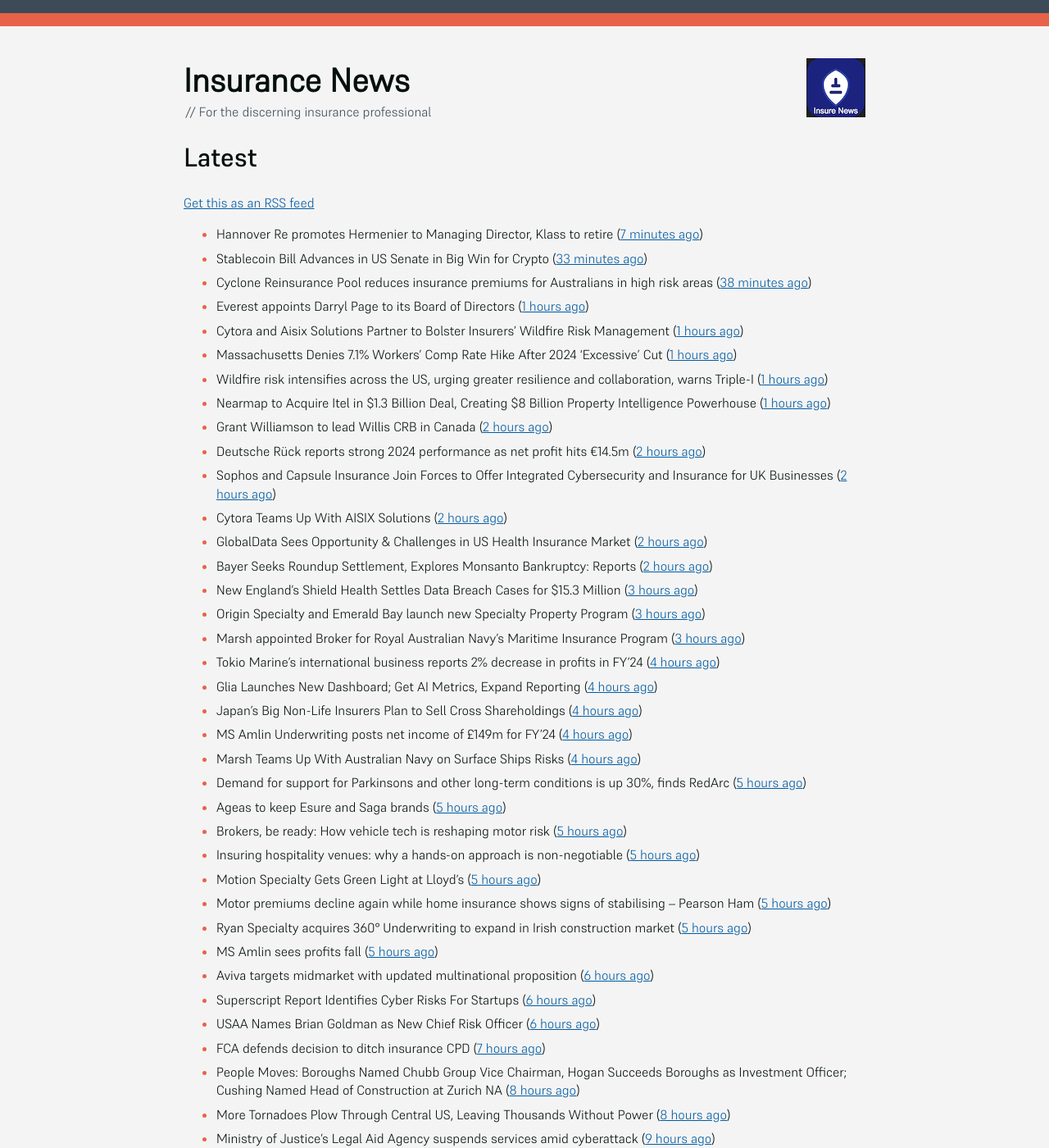
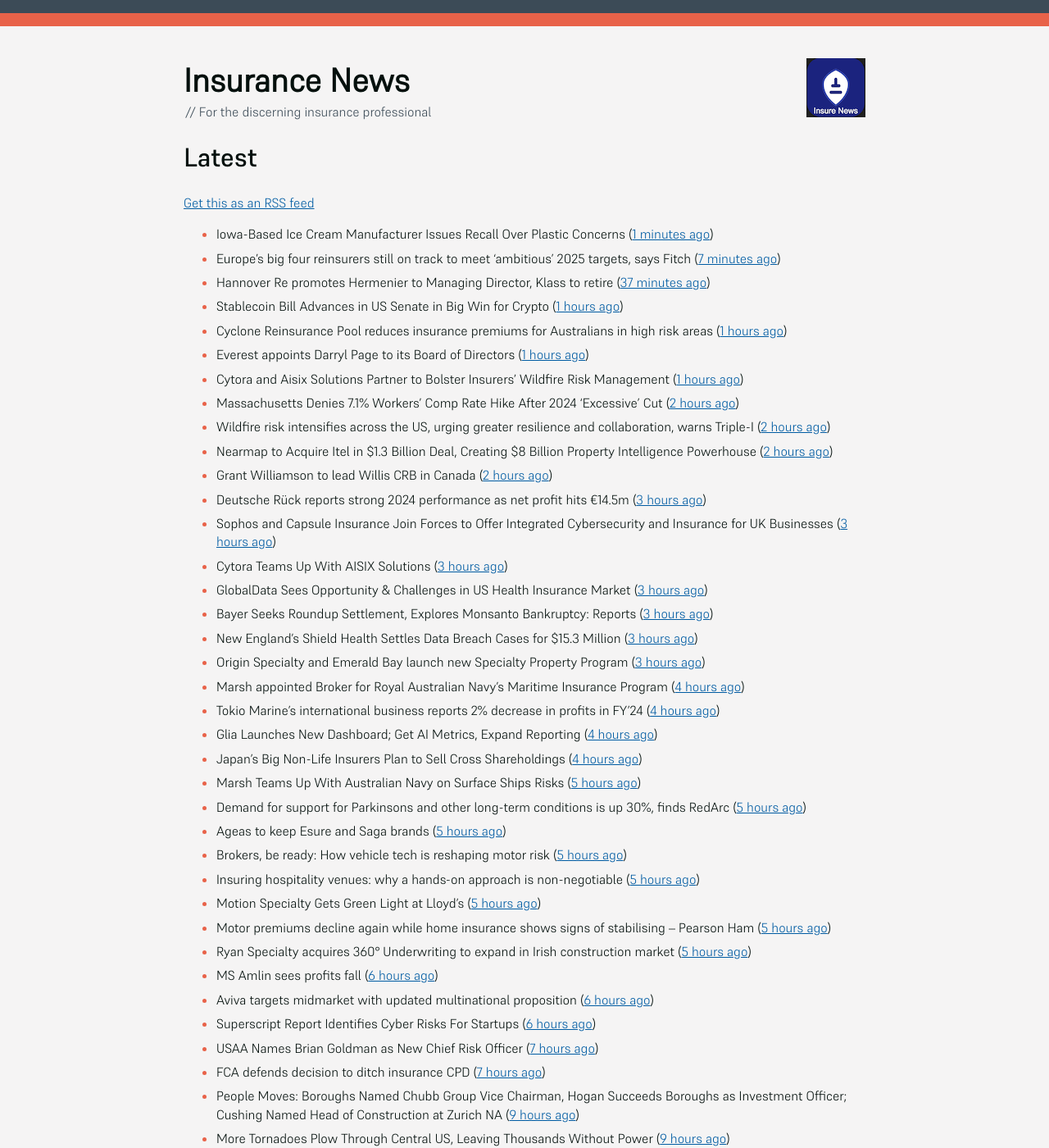
Before and after one commit to mat-0/feeds.thechels.uk, a Jekyll site: the page built from index.md, in a window 1280 px wide and 1400 px high. Shown: the whole window at 82% size. Built offline with Jekyll 4.4.1, drawn with Linux system fonts in a browser that asks for light colours; some of the changed text lies outside the part shown.

Commit message:
New Feed

```diff
--- a/index.md
+++ b/index.md
@@ -8,28 +8,29 @@ description: Latest Updates
 [Get this as an RSS feed](/feed.rss)
 
 <!-- news_marker starts -->
-- Hannover Re promotes Hermenier to Managing Director, Klass to retire ([7 minutes ago](https://www.reinsurancene.ws/hannover-re-promotes-hermenier-to-managing-director-klass-to-retire/))
-- Stablecoin Bill Advances in US Senate in Big Win for Crypto ([33 minutes ago](https://www.insurancejournal.com/news/national/2025/05/20/824512.htm))
-- Cyclone Reinsurance Pool reduces insurance premiums for Australians in high risk areas ([38 minutes ago](https://www.reinsurancene.ws/cyclone-reinsurance-pool-reduces-insurance-premiums-for-australians-in-high-risk-areas/))
+- Iowa-Based Ice Cream Manufacturer Issues Recall Over Plastic Concerns ([1 minutes ago](https://www.insurancejournal.com/news/midwest/2025/05/20/824520.htm))
+- Europe’s big four reinsurers still on track to meet ‘ambitious’ 2025 targets, says Fitch ([7 minutes ago](https://www.reinsurancene.ws/europes-big-four-reinsurers-still-on-track-to-meet-ambitious-2025-targets-says-fitch/))
+- Hannover Re promotes Hermenier to Managing Director, Klass to retire ([37 minutes ago](https://www.reinsurancene.ws/hannover-re-promotes-hermenier-to-managing-director-klass-to-retire/))
+- Stablecoin Bill Advances in US Senate in Big Win for Crypto ([1 hours ago](https://www.insurancejournal.com/news/national/2025/05/20/824512.htm))
+- Cyclone Reinsurance Pool reduces insurance premiums for Australians in high risk areas ([1 hours ago](https://www.reinsurancene.ws/cyclone-reinsurance-pool-reduces-insurance-premiums-for-australians-in-high-risk-areas/))
 - Everest appoints Darryl Page to its Board of Directors ([1 hours ago](https://www.reinsurancene.ws/everest-appoints-darryl-page-to-its-board-of-directors/))
 - Cytora and Aisix Solutions Partner to Bolster Insurers’ Wildfire Risk Management ([1 hours ago](https://www.insurtechinsights.com/cytora-and-aisix-solutions-partner-to-bolster-insurers-wildfire-risk-management/))
-- Massachusetts Denies 7.1% Workers’ Comp Rate Hike After 2024 ‘Excessive’ Cut ([1 hours ago](https://www.insurancejournal.com/news/east/2025/05/20/824489.htm))
-- Wildfire risk intensifies across the US, urging greater resilience and collaboration, warns Triple-I ([1 hours ago](https://www.reinsurancene.ws/wildfire-risk-intensifies-across-the-us-urging-greater-resilience-and-collaboration-warns-triple-i/))
-- Nearmap to Acquire Itel in $1.3 Billion Deal, Creating $8 Billion Property Intelligence Powerhouse ([1 hours ago](https://www.insurtechinsights.com/nearmap-to-acquire-itel-in-1-3-billion-deal-creating-8-billion-property-intelligence-powerhouse/))
+- Massachusetts Denies 7.1% Workers’ Comp Rate Hike After 2024 ‘Excessive’ Cut ([2 hours ago](https://www.insurancejournal.com/news/east/2025/05/20/824489.htm))
+- Wildfire risk intensifies across the US, urging greater resilience and collaboration, warns Triple-I ([2 hours ago](https://www.reinsurancene.ws/wildfire-risk-intensifies-across-the-us-urging-greater-resilience-and-collaboration-warns-triple-i/))
+- Nearmap to Acquire Itel in $1.3 Billion Deal, Creating $8 Billion Property Intelligence Powerhouse ([2 hours ago](https://www.insurtechinsights.com/nearmap-to-acquire-itel-in-1-3-billion-deal-creating-8-billion-property-intelligence-powerhouse/))
 - Grant Williamson to lead Willis CRB in Canada ([2 hours ago](https://www.reinsurancene.ws/grant-williamson-to-lead-willis-crb-in-canada/))
-- Deutsche Rück reports strong 2024 performance as net profit hits €14.5m ([2 hours ago](https://www.reinsurancene.ws/deutsche-ruck-reports-strong-2024-performance-as-net-profit-hits-e14-5m/))
-- Sophos and Capsule Insurance Join Forces to Offer Integrated Cybersecurity and Insurance for UK Businesses ([2 hours ago](https://www.insurtechinsights.com/sophos-and-capsule-insurance-join-forces-to-offer-integrated-cybersecurity-and-insurance-for-uk-businesses/))
-- Cytora Teams Up With AISIX Solutions ([2 hours ago](https://insurance-edge.net/2025/05/20/cytora-teams-up-with-aisix-solutions/))
-- GlobalData Sees Opportunity & Challenges in US Health Insurance Market ([2 hours ago](https://insurance-edge.net/2025/05/20/globaldata-sees-opportunity-challenges-in-us-health-insurance-market/))
-- Bayer Seeks Roundup Settlement, Explores Monsanto Bankruptcy: Reports ([2 hours ago](https://www.insurancejournal.com/news/national/2025/05/20/824477.htm))
+- Deutsche Rück reports strong 2024 performance as net profit hits €14.5m ([3 hours ago](https://www.reinsurancene.ws/deutsche-ruck-reports-strong-2024-performance-as-net-profit-hits-e14-5m/))
+- Sophos and Capsule Insurance Join Forces to Offer Integrated Cybersecurity and Insurance for UK Businesses ([3 hours ago](https://www.insurtechinsights.com/sophos-and-capsule-insurance-join-forces-to-offer-integrated-cybersecurity-and-insurance-for-uk-businesses/))
+- Cytora Teams Up With AISIX Solutions ([3 hours ago](https://insurance-edge.net/2025/05/20/cytora-teams-up-with-aisix-solutions/))
+- GlobalData Sees Opportunity & Challenges in US Health Insurance Market ([3 hours ago](https://insurance-edge.net/2025/05/20/globaldata-sees-opportunity-challenges-in-us-health-insurance-market/))
+- Bayer Seeks Roundup Settlement, Explores Monsanto Bankruptcy: Reports ([3 hours ago](https://www.insurancejournal.com/news/national/2025/05/20/824477.htm))
 - New England’s Shield Health Settles Data Breach Cases for $15.3 Million ([3 hours ago](https://www.insurancejournal.com/news/east/2025/05/20/824475.htm))
 - Origin Specialty and Emerald Bay launch new Specialty Property Program ([3 hours ago](https://www.reinsurancene.ws/origin-specialty-and-emerald-bay-launch-new-specialty-property-program/))
-- Marsh appointed Broker for Royal Australian Navy’s Maritime Insurance Program ([3 hours ago](https://www.reinsurancene.ws/marsh-appointed-broker-for-royal-australian-navys-maritime-insurance-program/))
+- Marsh appointed Broker for Royal Australian Navy’s Maritime Insurance Program ([4 hours ago](https://www.reinsurancene.ws/marsh-appointed-broker-for-royal-australian-navys-maritime-insurance-program/))
 - Tokio Marine’s international business reports 2% decrease in profits in FY’24 ([4 hours ago](https://www.reinsurancene.ws/tokio-marines-international-business-reports-2-decrease-in-profits-in-fy24/))
 - Glia Launches New Dashboard; Get AI Metrics, Expand Reporting ([4 hours ago](https://insurance-edge.net/2025/05/20/glia-launches-new-dashboard-get-ai-metrics-expand-reporting/))
 - Japan’s Big Non-Life Insurers Plan to Sell Cross Shareholdings ([4 hours ago](https://www.insurancejournal.com/news/international/2025/05/20/824468.htm))
-- MS Amlin Underwriting posts net income of £149m for FY’24 ([4 hours ago](https://www.reinsurancene.ws/ms-amlin-underwriting-posts-net-income-of-149m-for-fy24/))
-- Marsh Teams Up With Australian Navy on Surface Ships Risks ([4 hours ago](https://insurance-edge.net/2025/05/20/marsh-teams-up-with-australian-navy-on-surface-ships-risks/))
+- Marsh Teams Up With Australian Navy on Surface Ships Risks ([5 hours ago](https://insurance-edge.net/2025/05/20/marsh-teams-up-with-australian-navy-on-surface-ships-risks/))
 - Demand for support for Parkinsons and other long-term conditions is up 30%, finds RedArc ([5 hours ago](https://ifamagazine.com/demand-for-support-for-parkinsons-and-other-long-term-conditions-is-up-30-finds-redarc/))
 - Ageas to keep Esure and Saga brands ([5 hours ago](https://www.postonline.co.uk/news/7957788/ageas-to-keep-esure-and-saga-brands))
 - Brokers, be ready: How vehicle tech is reshaping motor risk ([5 hours ago](https://www.insurancebusinessmag.com/uk/news/auto-motor/brokers-be-ready-how-vehicle-tech-is-reshaping-motor-risk-536269.aspx))
@@ -37,39 +38,38 @@ description: Latest Updates
 - Motion Specialty Gets Green Light at Lloyd’s ([5 hours ago](https://insurance-edge.net/2025/05/20/motion-specialty-gets-green-light-at-lloyds/))
 - Motor premiums decline again while home insurance shows signs of stabilising – Pearson Ham ([5 hours ago](https://www.insurancebusinessmag.com/uk/news/auto-motor/motor-premiums-decline-again-while-home-insurance-shows-signs-of-stabilising--pearson-ham-536267.aspx))
 - Ryan Specialty acquires 360° Underwriting to expand in Irish construction market ([5 hours ago](https://www.insurancebusinessmag.com/uk/news/breaking-news/ryan-specialty-acquires-360-underwriting-to-expand-in-irish-construction-market-536266.aspx))
-- MS Amlin sees profits fall ([5 hours ago](https://www.insurancebusinessmag.com/uk/news/breaking-news/ms-amlin-sees-profits-fall-536259.aspx))
+- MS Amlin sees profits fall ([6 hours ago](https://www.insurancebusinessmag.com/uk/news/breaking-news/ms-amlin-sees-profits-fall-536259.aspx))
 - Aviva targets midmarket with updated multinational proposition ([6 hours ago](https://www.postonline.co.uk/broker/7957787/aviva-targets-midmarket-with-updated-multinational-proposition))
 - Superscript Report Identifies Cyber Risks For Startups ([6 hours ago](https://insurance-edge.net/2025/05/20/superscript-report-identifies-cyber-risks-for-startups/))
-- USAA Names Brian Goldman as New Chief Risk Officer ([6 hours ago](https://www.insurtechinsights.com/usaa-names-brian-goldman-as-new-chief-risk-officer/))
+- USAA Names Brian Goldman as New Chief Risk Officer ([7 hours ago](https://www.insurtechinsights.com/usaa-names-brian-goldman-as-new-chief-risk-officer/))
 - FCA defends decision to ditch insurance CPD ([7 hours ago](https://www.postonline.co.uk/news/7957780/fca-defends-decision-to-ditch-insurance-cpd))
-- People Moves: Boroughs Named Chubb Group Vice Chairman, Hogan Succeeds Boroughs as Investment Officer; Cushing Named Head of Construction at Zurich NA ([8 hours ago](https://www.insurancejournal.com/news/national/2025/05/20/824390.htm))
-- More Tornadoes Plow Through Central US, Leaving Thousands Without Power ([8 hours ago](https://www.insurancejournal.com/news/southeast/2025/05/20/824450.htm))
+- People Moves: Boroughs Named Chubb Group Vice Chairman, Hogan Succeeds Boroughs as Investment Officer; Cushing Named Head of Construction at Zurich NA ([9 hours ago](https://www.insurancejournal.com/news/national/2025/05/20/824390.htm))
+- More Tornadoes Plow Through Central US, Leaving Thousands Without Power ([9 hours ago](https://www.insurancejournal.com/news/southeast/2025/05/20/824450.htm))
 - Ministry of Justice's Legal Aid Agency suspends services amid cyberattack ([9 hours ago](https://www.insurancebusinessmag.com/uk/news/cyber/ministry-of-justices-legal-aid-agency-suspends-services-amid-cyberattack-536241.aspx))
 - Aviva on how a garden can protect your property from extreme weather ([9 hours ago](https://www.insurancebusinessmag.com/uk/news/property-insurance/aviva-on-how-a-garden-can-protect-your-property-from-extreme-weather-536238.aspx))
 - Allianz unveils Unity Awards ([9 hours ago](https://www.insurancebusinessmag.com/uk/news/breaking-news/allianz-unveils-unity-awards-536237.aspx))
 - AmTrust International reports progress in Turkey ([9 hours ago](https://www.insurancebusinessmag.com/uk/news/breaking-news/amtrust-international-reports-progress-in-turkey-536236.aspx))
-- Could Your Tech Stack Use a Spring Cleaning? How to Reduce Insurance IT Complexity with APIs ([9 hours ago](https://www.insurancejournal.com/blogs/agentsync/2025/05/20/822951.htm))
-- Driverless Trucking Firm Aurora Puts Human Back in Driver’s Seat ([9 hours ago](https://www.insurancejournal.com/news/southcentral/2025/05/20/824443.htm))
-- Big Interview: Jason Richards, Swiss Re ([9 hours ago](https://www.postonline.co.uk/reinsurance/7957541/big-interview-jason-richards-swiss-re))
+- Could Your Tech Stack Use a Spring Cleaning? How to Reduce Insurance IT Complexity with APIs ([10 hours ago](https://www.insurancejournal.com/blogs/agentsync/2025/05/20/822951.htm))
+- Driverless Trucking Firm Aurora Puts Human Back in Driver’s Seat ([10 hours ago](https://www.insurancejournal.com/news/southcentral/2025/05/20/824443.htm))
+- Big Interview: Jason Richards, Swiss Re ([10 hours ago](https://www.postonline.co.uk/reinsurance/7957541/big-interview-jason-richards-swiss-re))
 - APCIA: Record Shows ‘Minimal Complaints’ on Hurricane Milton, Helene Claims ([10 hours ago](https://www.insurancejournal.com/news/national/2025/05/20/824364.htm))
 - Italy’s Data Watchdog Fines AI Company Replika’s Developer $5.6 Million ([10 hours ago](https://www.insurancejournal.com/news/international/2025/05/20/824403.htm))
-- EY Negligently Missed Huge Fraud at Collapsed Hospital Operator, $3B UK Trial Hears ([10 hours ago](https://www.insurancejournal.com/news/international/2025/05/20/824369.htm))
-- EU Will Propose to G7 Nations a Reduction in Sanctions Price Cap for Russian Oil ([10 hours ago](https://www.insurancejournal.com/news/international/2025/05/20/824398.htm))
-- Motion Specialty Launches Lloyd’s MGU, Founded by Former Hiscox Executives ([10 hours ago](https://www.insurancejournal.com/news/international/2025/05/20/824409.htm))
-- FCC Approves Verizon Deal to Acquire Frontier After DEI Changes ([10 hours ago](https://www.insurancejournal.com/news/national/2025/05/20/824415.htm))
-- People Moves: O’Day Named Acting Director of Oregon DCBS, Keen as Acting Insurance Commissioner ([10 hours ago](https://www.insurancejournal.com/news/west/2025/05/20/824095.htm))
-- Maryland Officials Say Autopsies Misclassified Deaths in Police Custody ([10 hours ago](https://www.insurancejournal.com/news/east/2025/05/20/824439.htm))
-- US Aviation Authorities Probe LaGuardia Runway Close Call ([10 hours ago](https://www.insurancejournal.com/news/east/2025/05/20/824432.htm))
-- Idaho Police Release Names of 6 Killed in Yellowstone Tour Crash Amid Investigation ([10 hours ago](https://www.insurancejournal.com/news/west/2025/05/20/824420.htm))
-- A new era for justice in Northern Ireland? ([10 hours ago](https://www.postonline.co.uk/claims/7957782/a-new-era-for-justice-in-northern-ireland))
-- Train Strikes Family on Ohio Railroad Bridge, Killing 3 ([10 hours ago](https://www.insurancejournal.com/news/midwest/2025/05/20/824453.htm))
-- Federal Jury Awards $405K Verdict Against Florida Senior Living Facility ([10 hours ago](https://www.insurancejournal.com/news/southeast/2025/05/20/824447.htm))
+- EY Negligently Missed Huge Fraud at Collapsed Hospital Operator, $3B UK Trial Hears ([11 hours ago](https://www.insurancejournal.com/news/international/2025/05/20/824369.htm))
+- EU Will Propose to G7 Nations a Reduction in Sanctions Price Cap for Russian Oil ([11 hours ago](https://www.insurancejournal.com/news/international/2025/05/20/824398.htm))
+- Motion Specialty Launches Lloyd’s MGU, Founded by Former Hiscox Executives ([11 hours ago](https://www.insurancejournal.com/news/international/2025/05/20/824409.htm))
+- FCC Approves Verizon Deal to Acquire Frontier After DEI Changes ([11 hours ago](https://www.insurancejournal.com/news/national/2025/05/20/824415.htm))
+- People Moves: O’Day Named Acting Director of Oregon DCBS, Keen as Acting Insurance Commissioner ([11 hours ago](https://www.insurancejournal.com/news/west/2025/05/20/824095.htm))
+- Maryland Officials Say Autopsies Misclassified Deaths in Police Custody ([11 hours ago](https://www.insurancejournal.com/news/east/2025/05/20/824439.htm))
+- US Aviation Authorities Probe LaGuardia Runway Close Call ([11 hours ago](https://www.insurancejournal.com/news/east/2025/05/20/824432.htm))
+- Idaho Police Release Names of 6 Killed in Yellowstone Tour Crash Amid Investigation ([11 hours ago](https://www.insurancejournal.com/news/west/2025/05/20/824420.htm))
+- A new era for justice in Northern Ireland? ([11 hours ago](https://www.postonline.co.uk/claims/7957782/a-new-era-for-justice-in-northern-ireland))
+- Train Strikes Family on Ohio Railroad Bridge, Killing 3 ([11 hours ago](https://www.insurancejournal.com/news/midwest/2025/05/20/824453.htm))
+- Federal Jury Awards $405K Verdict Against Florida Senior Living Facility ([11 hours ago](https://www.insurancejournal.com/news/southeast/2025/05/20/824447.htm))
 - Staged Auto Accidents: A Costly and Dangerous Threat for Fleets ([11 hours ago](https://www.insurancejournal.com/blogs/iat/2025/05/20/822221.htm))
 - AI data management crucial for insurers' compliance ([19 hours ago](https://www.dig-in.com/news/ai-data-management-crucial-for-insurers-compliance))
-- Strategies for navigating regulatory changes in a digital landscape ([19 hours ago](https://www.dig-in.com/opinion/strategies-for-navigating-federal-and-state-regulations))
+- Strategies for navigating regulatory changes in a digital landscape ([20 hours ago](https://www.dig-in.com/opinion/strategies-for-navigating-federal-and-state-regulations))
 - California Commissioner Launches Smoke Claims & Remediation Task Force ([21 hours ago](https://www.insurancejournal.com/news/west/2025/05/19/824395.htm))
-- Turbulent Waters May Have Been Factor in Mexican Ship’s Crash Into Brooklyn Bridge ([21 hours ago](https://www.insurancejournal.com/news/east/2025/05/19/824334.htm))
-- Despite Backlash From Trump, DEI Hasn’t Disappeared at US Companies ([23 hours ago](https://www.insurancejournal.com/news/national/2025/05/19/824379.htm))
+- Turbulent Waters May Have Been Factor in Mexican Ship’s Crash Into Brooklyn Bridge ([22 hours ago](https://www.insurancejournal.com/news/east/2025/05/19/824334.htm))
 - Zurich targeting 30% SME growth in 2025 ([1 days ago](https://www.postonline.co.uk/news/7957779/zurich-targeting-30-sme-growth-in-2025))
 - Aviva Partners with CyberCube to Enhance Cyber Threat Detection and Exposure Management ([1 days ago](https://www.insurtechinsights.com/aviva-partners-with-cybercube-to-enhance-cyber-threat-detection-and-exposure-management/))
 - How Aviva is redefining mid-market support ([1 days ago](https://www.insurancebusinessmag.com/uk/news/breaking-news/how-aviva-is-redefining-midmarket-support-535375.aspx))
```
